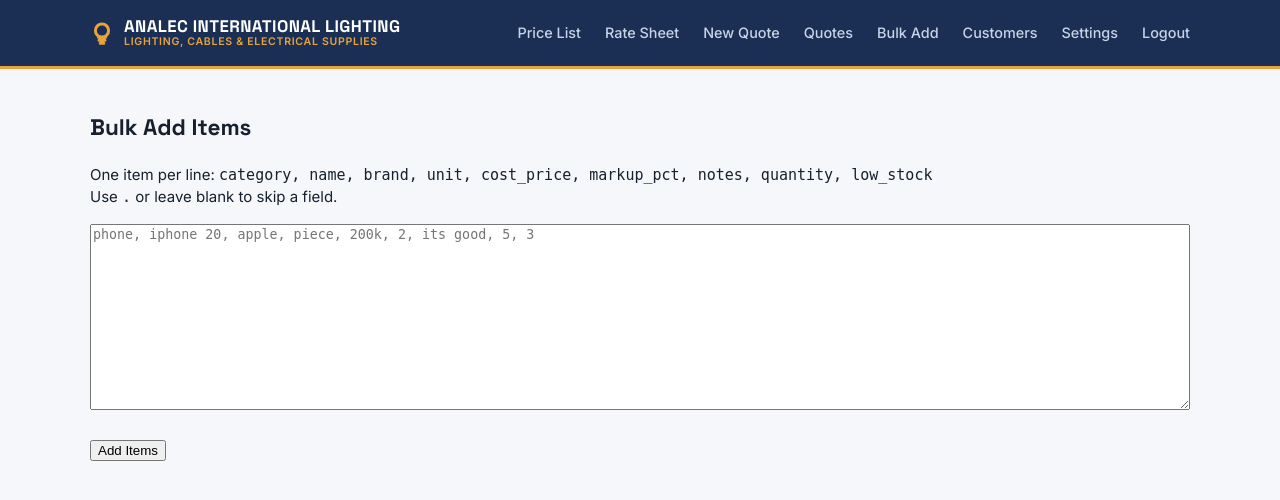
After one commit to chinms1111-ai/Analec-international-lighting-quota-app, a Flask app: page /items/bulk_paste in a window 1280 px wide. The commit adds this page. Shown: the top 500 px of the page. Run offline with Flask 3, Linux system fonts and the light colour scheme.

Commit message:
added bulk adding of list

```diff
--- a/app.py
+++ b/app.py
@@ -600,6 +600,66 @@ def init_db():
 with app.app_context():
     init_db()
 
+def parse_price(s):
+    s = s.strip().lower()
+    if not s or s == '.':
+        return 0
+    if s.endswith('k'):
+        return float(s[:-1]) * 1000
+    if s.endswith('m'):
+        return float(s[:-1]) * 1_000_000
+    return float(s)
+
+def parse_pct(s):
+    s = s.strip()
+    if not s or s == '.':
+        return 0
+    val = float(s)
+    return val / 100 if val > 1 else val  # "20" -> 0.20
+
+def parse_int(s, default=0):
+    s = s.strip()
+    if not s or s == '.':
+        return default
+    return int(s)
+
+
+@app.route('/items/bulk_paste', methods=['GET', 'POST'])
+def bulk_paste_items():
+    if request.method == 'POST':
+        raw = request.form.get('bulk_text', '')
+        lines = [l.strip() for l in raw.strip().split('\n') if l.strip()]
+        added = 0
+        errors = []
+        for i, line in enumerate(lines, 1):
+            parts = [p.strip() for p in line.split(',')]
+            while len(parts) < 9:
+                parts.append('')
+            try:
+                category, name, brand, unit, cost_price, markup_pct, notes, qty, threshold = parts[:9]
+                if not name or name == '.':
+                    errors.append(f"Line {i}: missing name, skipped")
+                    continue
+                item = Item(
+                    category=category if category and category != '.' else 'Uncategorized',
+                    name=name,
+                    brand='' if brand == '.' else brand,
+                    unit=unit if unit and unit != '.' else 'piece',
+                    cost_price=parse_price(cost_price),
+                    markup_pct=parse_pct(markup_pct),
+                    notes='' if notes == '.' else notes,
+                    quantity_on_hand=parse_int(qty, 0),
+                    low_stock_threshold=parse_int(threshold, 5)
+                )
+                db.session.add(item)
+                added += 1
+            except Exception as e:
+                errors.append(f"Line {i}: {e}")
+        db.session.commit()
+        flash(f"Added {added} item(s)." + (f" Errors: {'; '.join(errors)}" if errors else ""))
+        return redirect(url_for('bulk_paste_items'))
+    return render_template('bulk_paste.html')
+
 
 if __name__ == '__main__':
     app.run(debug=True, host='0.0.0.0', port=5000)
--- a/templates/base.html
+++ b/templates/base.html
@@ -33,6 +33,7 @@
         <a href="{{ url_for('rate_sheet') }}" class="{{ 'active' if request.endpoint == 'rate_sheet' }}">Rate Sheet</a>
         <a href="{{ url_for('quote_new') }}" class="{{ 'active' if request.endpoint == 'quote_new' }}">New Quote</a>
         <a href="{{ url_for('quotes_list') }}" class="{{ 'active' if request.endpoint == 'quotes_list' }}">Quotes</a>
+        <a href="{{ url_for('bulk_paste_items') }}">Bulk Add</a>
         <a href="{{ url_for('customers_list') }}" class="{{ 'active' if request.endpoint in ['customers_list', 'customer_view', 'customer_add', 'customer_edit'] }}">Customers</a>
         <a href="{{ url_for('settings') }}" class="{{ 'active' if request.endpoint == 'settings' }}">Settings</a>
         <a href="{{ url_for('logout') }}">Logout</a>
--- /dev/null
+++ b/templates/bulk_paste.html
@@ -0,0 +1,13 @@
+{% extends "base.html" %}
+{% block content %}
+<h2>Bulk Add Items</h2>
+<p>One item per line: <code>category, name, brand, unit, cost_price, markup_pct, notes, quantity, low_stock</code><br>
+Use <code>.</code> or leave blank to skip a field.</p>
+
+<form method="POST">
+  <textarea name="bulk_text" rows="12" style="width:100%;font-family:monospace;"
+    placeholder="phone, iphone 20, apple, piece, 200k, 2, its good, 5, 3"></textarea>
+  <br><br>
+  <button type="submit">Add Items</button>
+</form>
+{% endblock %}
```
